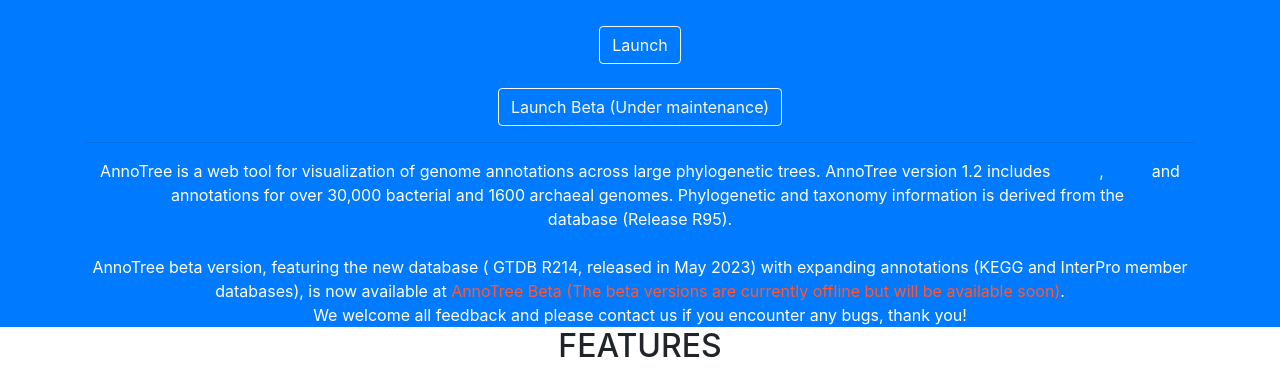
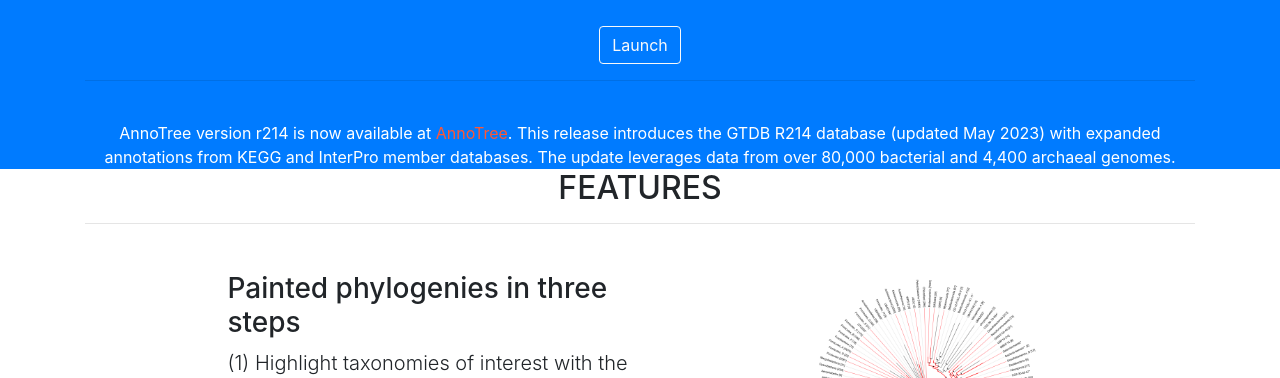
Before and after one commit to SteveTangent/AnnoTreeLanding, a website with bundled scripts: page index.html in a window 1280 px wide. Shown: the part 422-800 px from the top of the page. Built offline with nearby package versions, Linux system fonts and the light colour scheme; files whose address does not match are found by name.

Commit message:
update date

```diff
--- a/index.html
+++ b/index.html
@@ -114,7 +114,7 @@
 
         <div class="popup" id="popup">
           <a style="color: #0b0b0b">Interested in visualizing genomes or gene neighborhoods?
-            Explore <a href="http://annoview.uwaterloo.ca/annoview/" style="color: #0000ff; text-decoration: underline;">AnnoView!</a>
+            Explore <a href="http://129.97.201.25/annoview/" style="color: #0000ff; text-decoration: underline;">AnnoView!</a>
           </a>
           <button onclick="closePopup()">Close</button>
         </div>
@@ -124,29 +124,35 @@
             Launch
           </a>
         </div>
-        <div class="text-center mt-4">
-          <a class="btn btn-xl btn-outline-light" href="http://20.151.176.175/annotree/app/">
-            Launch Beta (Under maintenance)
-          </a>
-        </div>
+<!--        <div class="text-center mt-4">-->
+<!--          <a class="btn btn-xl btn-outline-light" href="http://20.151.176.175/annotree/app/">-->
+<!--            Launch Beta (Under maintenance)-->
+<!--          </a>-->
+<!--        </div>-->
 
 
 
         <hr class="star-light">
         <div class="mx-auto" id="project-about">
-          <p class="fontweight-light mb-0">AnnoTree is a web tool for visualization of genome annotations across large phylogenetic trees. AnnoTree version 1.2 includes <a href="https://www.genome.jp/kegg/" rel="nofollow">KEGG</a>, <a href="https://pfam.xfam.org/" rel="nofollow">Pfam</a> and <a href="https://www.jcvi.org/tigrfams" rel="nofollow">Tigrfam</a>
-            annotations for over 30,000 bacterial and 1600 archaeal genomes. Phylogenetic and taxonomy information is derived from the
-            <a href="http://gtdb.ecogenomic.org/" rel="nofollow">GTDB</a> database (Release R95).
+<!--          <p class="fontweight-light mb-0">AnnoTree is a web tool for visualization of genome annotations across large phylogenetic trees. AnnoTree version 1.2 includes <a href="https://www.genome.jp/kegg/" rel="nofollow">KEGG</a>, <a href="https://pfam.xfam.org/" rel="nofollow">Pfam</a> and <a href="https://www.jcvi.org/tigrfams" rel="nofollow">Tigrfam</a>-->
+<!--            annotations for over 30,000 bacterial and 1600 archaeal genomes. Phylogenetic and taxonomy information is derived from the-->
+<!--            <a href="http://gtdb.ecogenomic.org/" rel="nofollow">GTDB</a> database (Release R95).-->
 
-            <br>
-            <br> AnnoTree beta version, featuring the new database ( GTDB R214, released in May 2023) with expanding annotations
-            (KEGG and InterPro member databases), is now available at
-            <a href="http://20.151.176.175/annotree/app/" rel="nofollow" style="color: #FF5733;" >AnnoTree Beta (The beta versions are currently offline but will be available soon)</a>.
-            <br> We welcome all feedback and please contact us if you encounter any bugs, thank you!
-          </p>
-<!--
-          <p class="fontweight-light mb-0">Future releases will include additional types of functional annotations and expand the phylogenomic framework to Eukaryotes.</p>
--->
+<!--            <br>-->
+<!--            <br> AnnoTree beta version, featuring the new database ( GTDB R214, released in May 2023) with expanding annotations-->
+<!--            (KEGG and InterPro member databases), is now available at-->
+<!--            <a href="http://20.151.176.175/annotree/app/" rel="nofollow" style="color: #FF5733;" >AnnoTree Beta (The beta versions are currently offline but will be available soon)</a>.-->
+<!--            <br> We welcome all feedback and please contact us if you encounter any bugs, thank you!-->
+<!--          </p>-->
+
+          <br> AnnoTree version r214 is now available at <a href="http://129.97.201.25/annotree/app/" rel="nofollow" style="color: #FF5733;">AnnoTree</a>.
+          This release introduces the GTDB R214 database (updated May 2023) with expanded annotations from KEGG and InterPro member databases.
+          The update leverages data from over 80,000 bacterial and 4,400 archaeal genomes.
+          <br>
+
+          <!--
+                    <p class="fontweight-light mb-0">Future releases will include additional types of functional annotations and expand the phylogenomic framework to Eukaryotes.</p>
+          -->
         </div>
       </div>
     </header>
```
